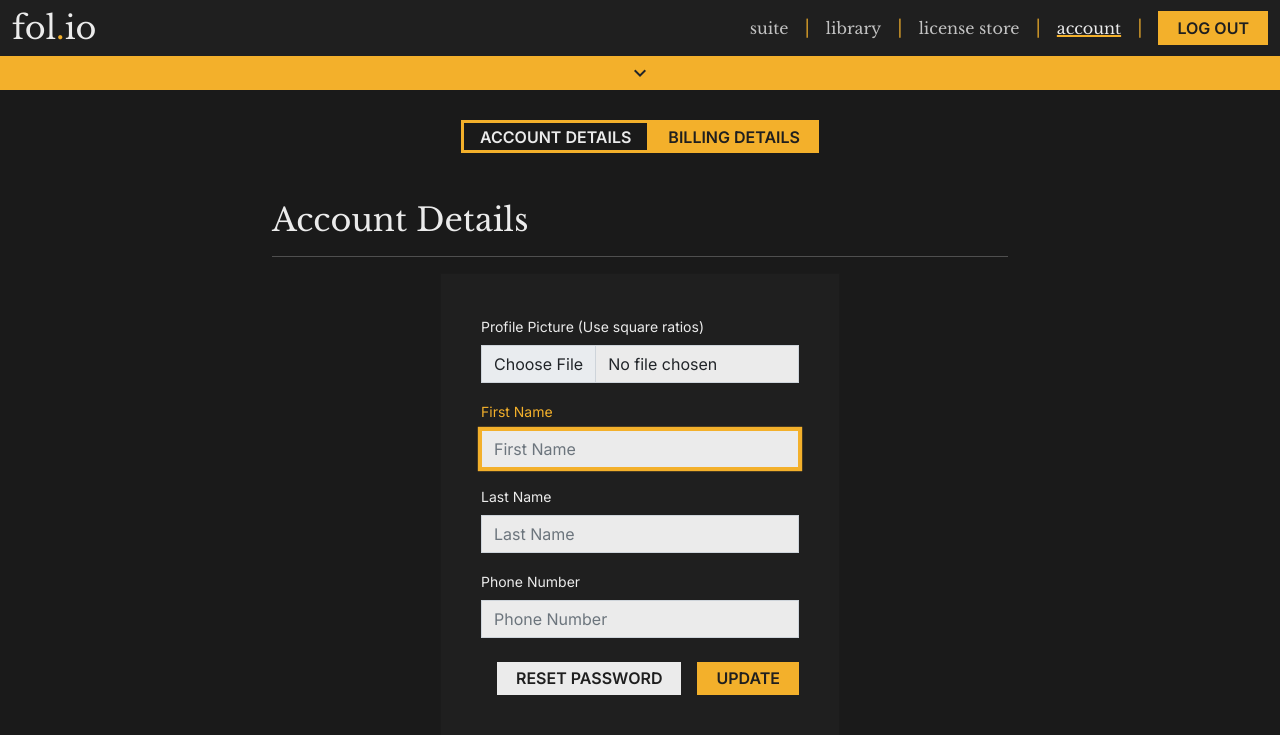
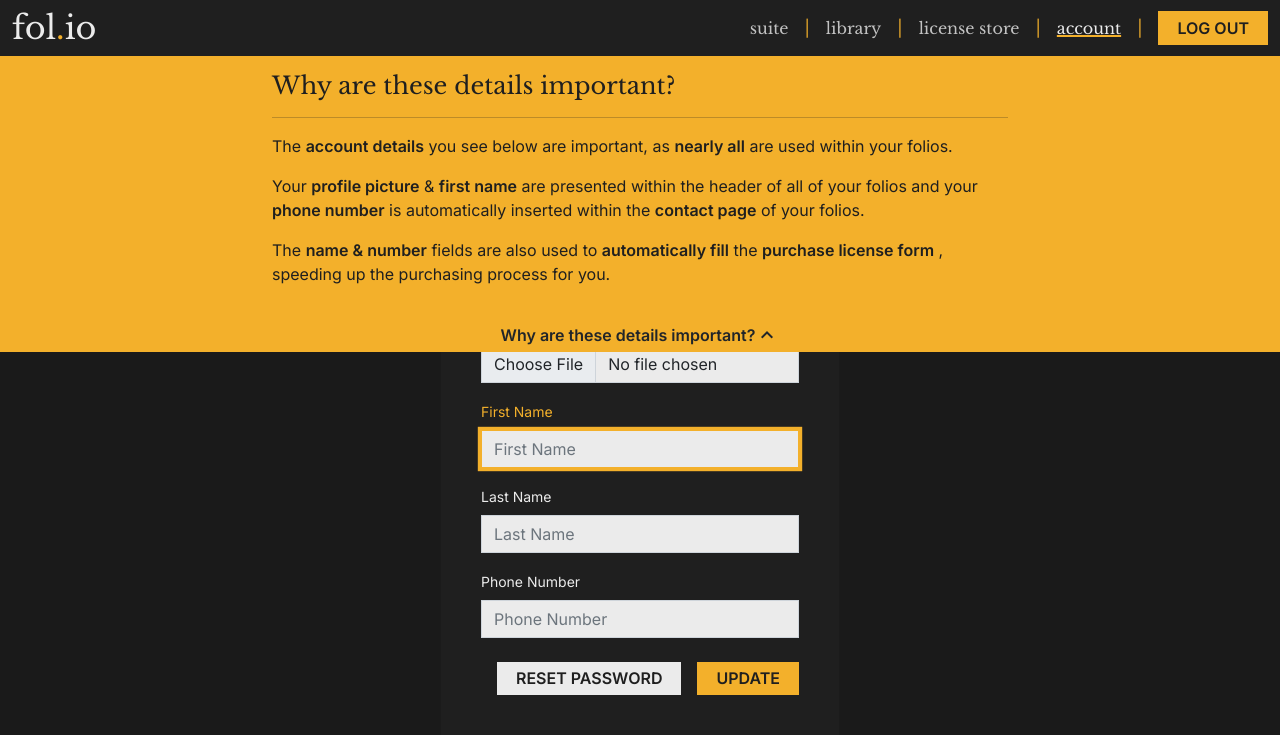
Before and after one commit to Code-Institute-Submissions/KieranSweeden-fol.io, a Django app: page /account/account-details/ in a window 1280 px wide. Shown: the top 735 px of the page. Run offline with Django 4.2, Linux system fonts and the light colour scheme; the visitor is signed in with stand-in values (Sample User, id 1); data comes from the database, SQL or seed files in the repository; some libraries are stand-ins or nearby versions.

Commit message:
Add account help section content

```diff
--- a/account/templates/account/account_details.html
+++ b/account/templates/account/account_details.html
@@ -4,6 +4,12 @@
 {% load i18n %}
 
 {% block extra_title %}{% trans "Account Details" %}{% endblock %}
+
+{% block help_question %}Why are these details important?{% endblock %}
+{% block help_title %}Why are these details important?{% endblock %}
+{% block help_desc %}
+    {% include './includes/snippets/help_account_content.html' %}
+{% endblock %}
 
 {% block header_title %}{% trans "Account Details" %}{% endblock %}
 
--- a/account/templates/account/billing_details.html
+++ b/account/templates/account/billing_details.html
@@ -4,6 +4,12 @@
 {% load i18n %}
 
 {% block extra_title %}{% trans "Billing Details" %}{% endblock %}
+
+{% block help_question %}Why are these details important?{% endblock %}
+{% block help_title %}Why are these details important?{% endblock %}
+{% block help_desc %}
+    {% include './includes/snippets/help_billing_content.html' %}
+{% endblock %}
 
 {% block header_title %}{% trans "Billing Details" %}{% endblock %}
 
--- /dev/null
+++ b/account/templates/account/includes/snippets/help_account_content.html
@@ -0,0 +1,3 @@
+<p>The <strong>account details</strong> you see below are important, as <strong>nearly all</strong> are used within your folios.</p>
+<p>Your <strong>profile picture</strong> & <strong>first name</strong> are presented within the header of all of your folios and your <strong>phone number</strong> is automatically inserted within the <strong>contact page</strong> of your folios.</p>
+<p>The <strong>name & number</strong> fields are also used to <strong>automatically fill</strong> the <strong>purchase license form</strong> , speeding up the purchasing process for you.</p>
--- /dev/null
+++ b/account/templates/account/includes/snippets/help_billing_content.html
@@ -0,0 +1 @@
+<p><strong>Completing & submitting</strong> the billing details form below, means that the <strong>next time</strong> you make a license purchase, the license purchase form will <strong>automatically pre-fill</strong> the <strong>billing detail fields</strong> for you.</p>
--- a/templates/base.html
+++ b/templates/base.html
@@ -61,7 +61,7 @@
   <!-- Buffer so elements beneath do not appear underneath navbar -->
   <div class="navbar-buffer"></div>
 
-  <section id="helpSection" class="hide">
+  <section id="helpSection" class="show">
     <div class="h-100 d-flex flex-column justify-content-between">
       <div id="helpSectionContent" class="w-100">
         <div class="container">
```
